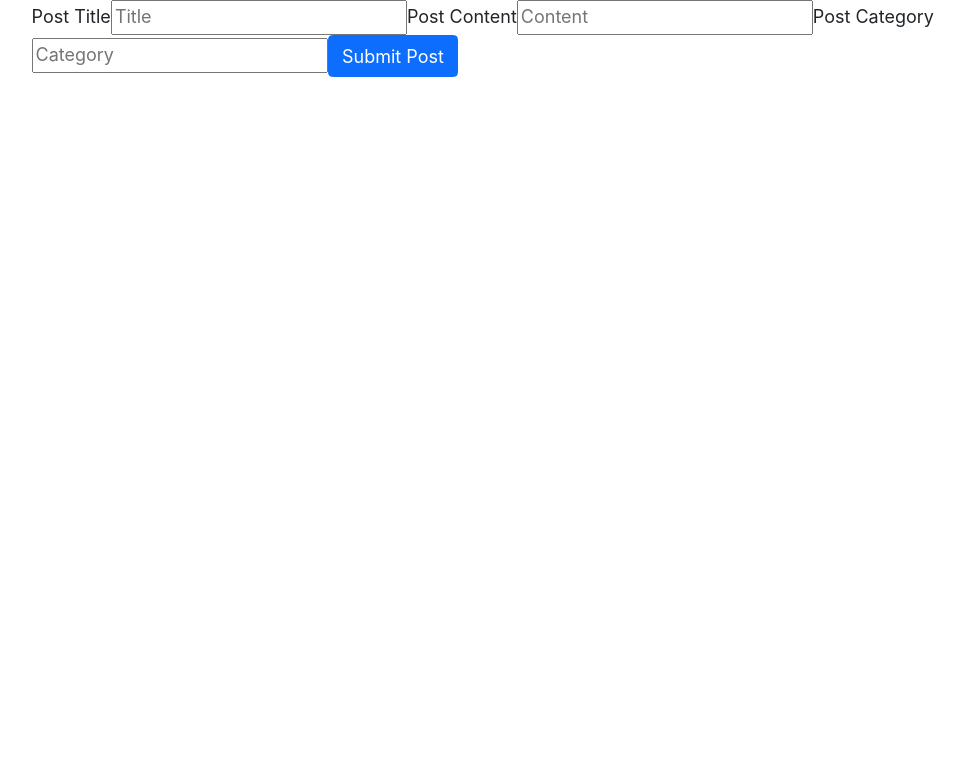
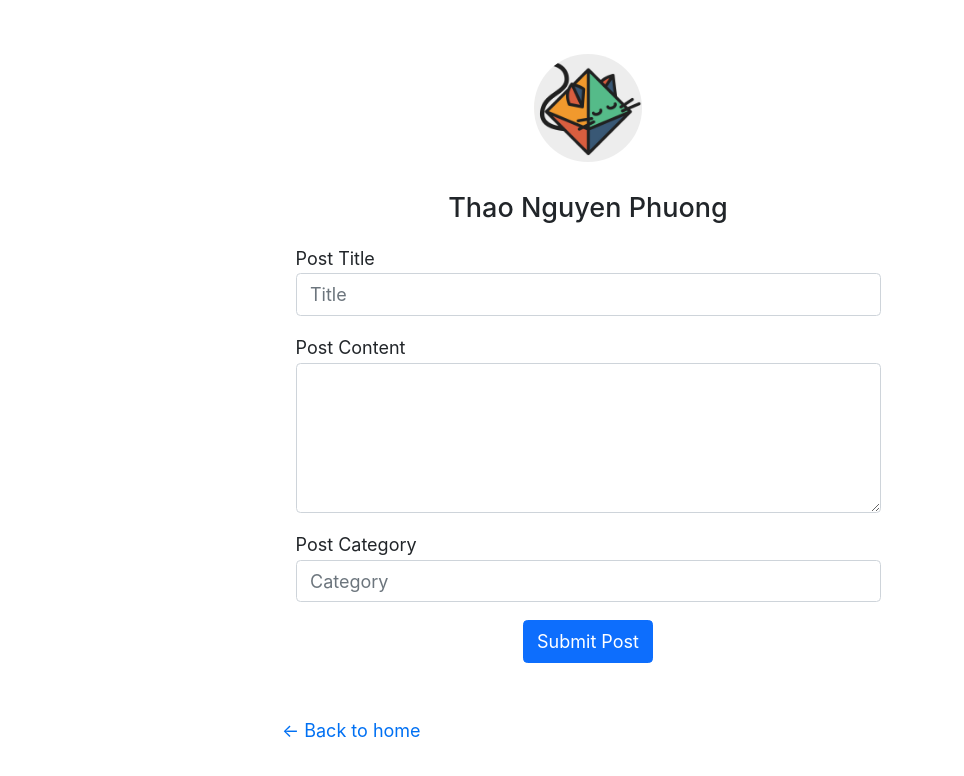
Before and after one commit to npthao1312/nextjs-crud-selfstudy, a Next.js app: page /posts/new in a window 1280 px wide. Shown: the top 776 px of the page, without its empty margins (52-1016 px from the left). Built offline with nearby package versions, Linux system fonts and the light colour scheme.

Commit message:
:hammer: restructure file & add styling

```diff
--- a/pages/posts/new/index.tsx
+++ b/pages/posts/new.tsx
@@ -3,9 +3,11 @@ import { useRouter } from 'next/router';
 import React, { useEffect } from 'react';
 import { v4 as uuidv4 } from 'uuid';
 import * as yup from 'yup';
-import { addPostApi } from '../../../utils/service';
+import { addPostApi } from '../../utils/service';
 import Container from "react-bootstrap/Container";
 import Button from "react-bootstrap/Button";
+import Layout from '../../components/layout'
+import Head from 'next/head'
 
 const Index = () => {
   const router = useRouter();
@@ -39,7 +41,10 @@ const Index = () => {
   };
 
   return (
-    <>
+    <Layout>
+      <Head>
+        <title>Create Post</title>
+      </Head>
       <Container>
         <Formik
           initialValues={initialValues}
@@ -48,23 +53,35 @@ const Index = () => {
         >
           {(props) => (
             <Form>
+              <div className="form-group mb-3">
                 <label htmlFor="title">Post Title</label>
-              <Field id="title" name="title" placeholder="Title">
+                <Field id="title" name="title" placeholder="Title" className="form-control">
                 </Field>
+              </div>
+              <Field name="content">
+                {({ field, form }) => (
+                  <div className="form-group mb-3">
                     <label htmlFor="content">Post Content</label>
-              <Field id="content" name="content" placeholder="Content">
+                    <textarea class="form-control" id="content" {...field} rows="5"/>
+                    {form.errors.description}
+                  </div>
+                )}
               </Field>
+              <div className="form-group mb-3">
                 <label htmlFor="category">Post Category</label>
-              <Field id="category" name="category" placeholder="Category">
+                <Field id="category" name="category" placeholder="Category" className="form-control">
                 </Field>
+              </div>
+              <div class="d-flex justify-content-center">
                 <Button type="submit">
                   Submit Post
                 </Button>
+              </div>
             </Form>
           )}
         </Formik>
       </Container>
-    </>
+    </Layout>
   );
 };
 
--- a/styles/utils.module.css
+++ b/styles/utils.module.css
@@ -50,3 +50,7 @@
 .lightText {
   color: #666;
 }
+
+.blueText{
+  color: #2da0f8;
+}
```
Also changed, not shown: pages/index.tsx (+10 -12 lines), pages/posts/[id].tsx (added, +46 -0 lines), pages/posts/[id]/index.tsx (deleted, +0 -32 lines). Lines whose indentation alone changed are shown as unchanged.
